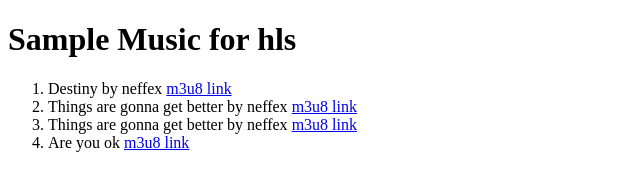
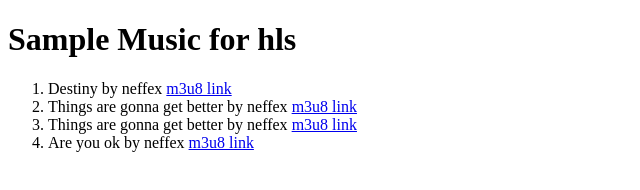
Before and after one commit to munezerobagira/hls, a plain HTML site: page index.html in a window 1280 px wide. Shown: the whole page, without its empty margins (0-640 px from the left). Drawn offline with Linux system fonts and the light colour scheme.

```diff
--- a/index.html
+++ b/index.html
@@ -20,7 +20,7 @@
         <a href="music/things-are-gonna-get-better-by-neffex/music.m3u8">m3u8 link</a>
       </li>
       <li>
-        Are you ok
+        Are you ok by neffex
         <a href="music/are-you-ok/neffex-are-you-ok.m3u8">m3u8 link</a>
       </li>
     </ol>
```
